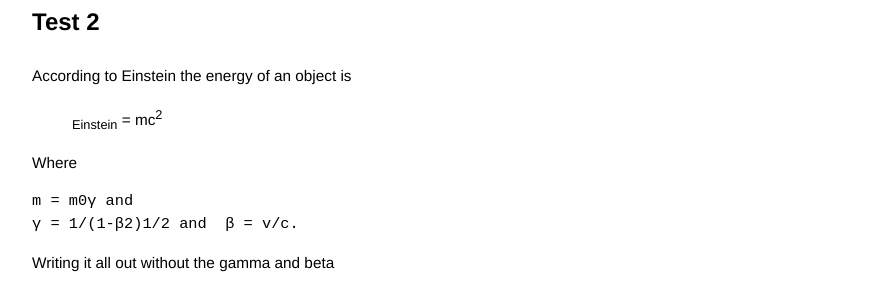
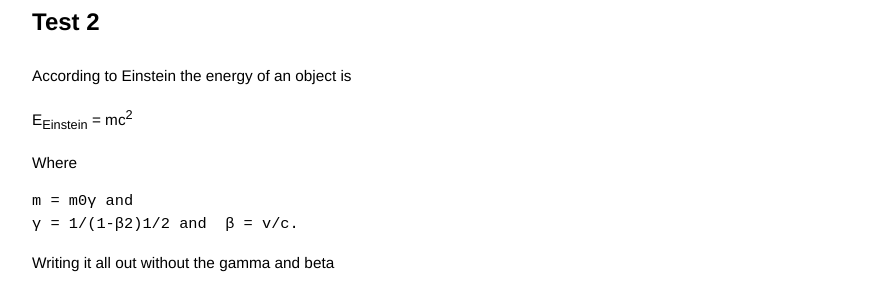
Before and after one commit to grbfacet/facet, a Jekyll site: the page built from test2.md, in a window 1280 px wide. Shown: the part 140-431 px from the top of the page, without its empty margins (193-1086 px from the left). Built offline with Jekyll 4.4.1, drawn with Linux system fonts in a browser that asks for light colours; Markdown is read by kramdown in place of the engine named in the settings.

Commit message:
Test equation wrapper

```diff
--- a/test2.md
+++ b/test2.md
@@ -5,7 +5,7 @@ title: Test 2
 
 According to Einstein the energy of an object is
 
-<math mode="display" xmlns="http://www.w3.org/1998/Math/MathML">E<sub>Einstein</sub> = mc<sup>2</sup></math>
+<span class="eq">E<sub>Einstein</sub> = mc<sup>2</sup></span>
 
 Where
 
```
